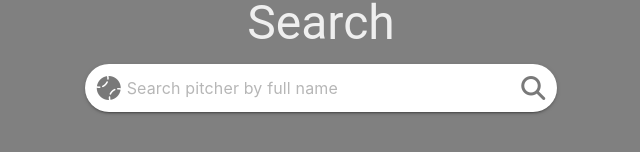
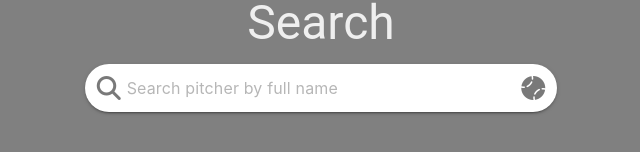
Before and after one commit to btambara/pitcher-watch, a Vue app: page / in a window 1280 px wide. Shown: the part 234-386 px from the top of the page, without its empty margins (319-959 px from the left). Built offline with nearby package versions, Linux system fonts and the light colour scheme; no server answers.

Commit message:
update icons on the search bar

```diff
--- a/src/components/PitcherSearch.vue
+++ b/src/components/PitcherSearch.vue
@@ -53,14 +53,13 @@ function handler(pitcher: object) {
         <v-autocomplete
           v-show="ready"
           :items="pitchers"
-          append-inner-icon="fas fa-magnifying-glass"
+          append-inner-icon=""
           auto-select-first
           class="flex-full-width"
           density="comfortable"
-          item-props
-          menu-icon=""
+          menu-icon="fas fa-baseball"
           placeholder="Search pitcher by full name"
-          prepend-inner-icon="fas fa-baseball"
+          prepend-inner-icon="fas fa-magnifying-glass"
           rounded
           theme="light"
           variant="solo"
```
